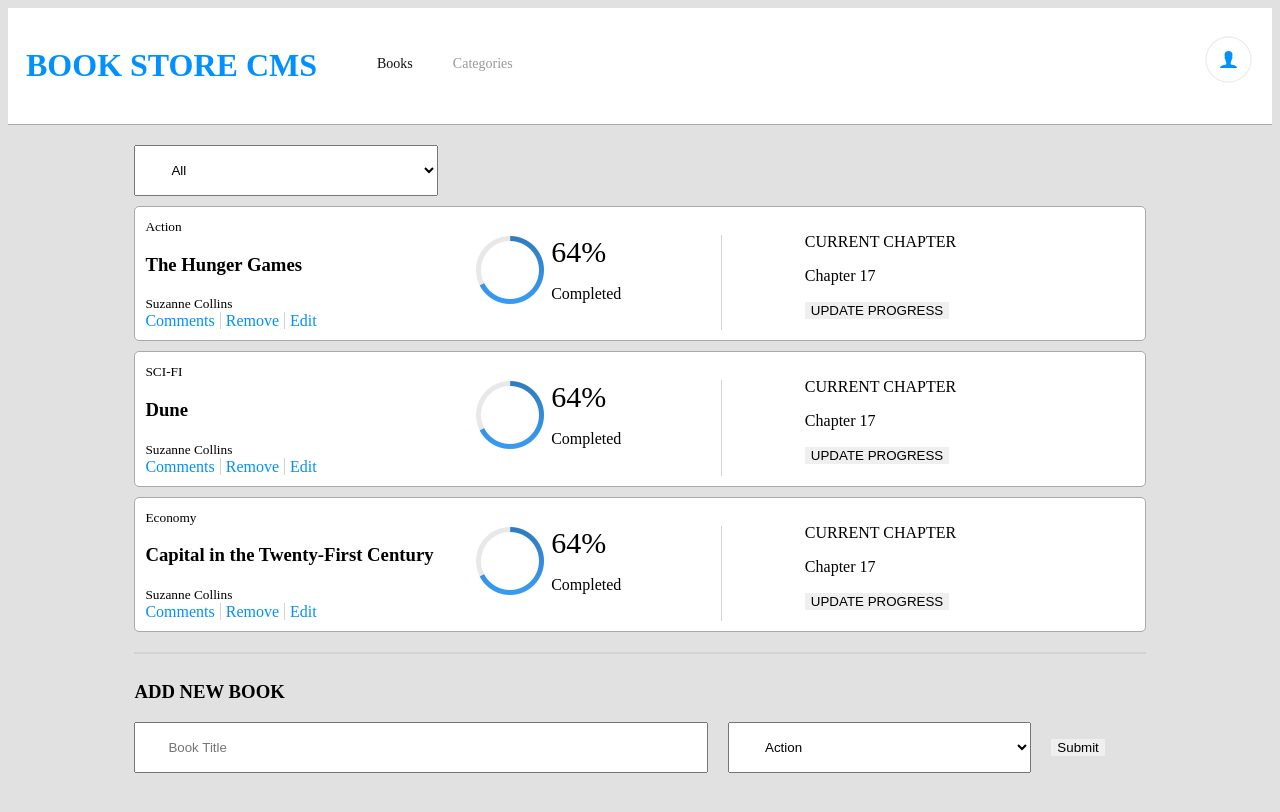
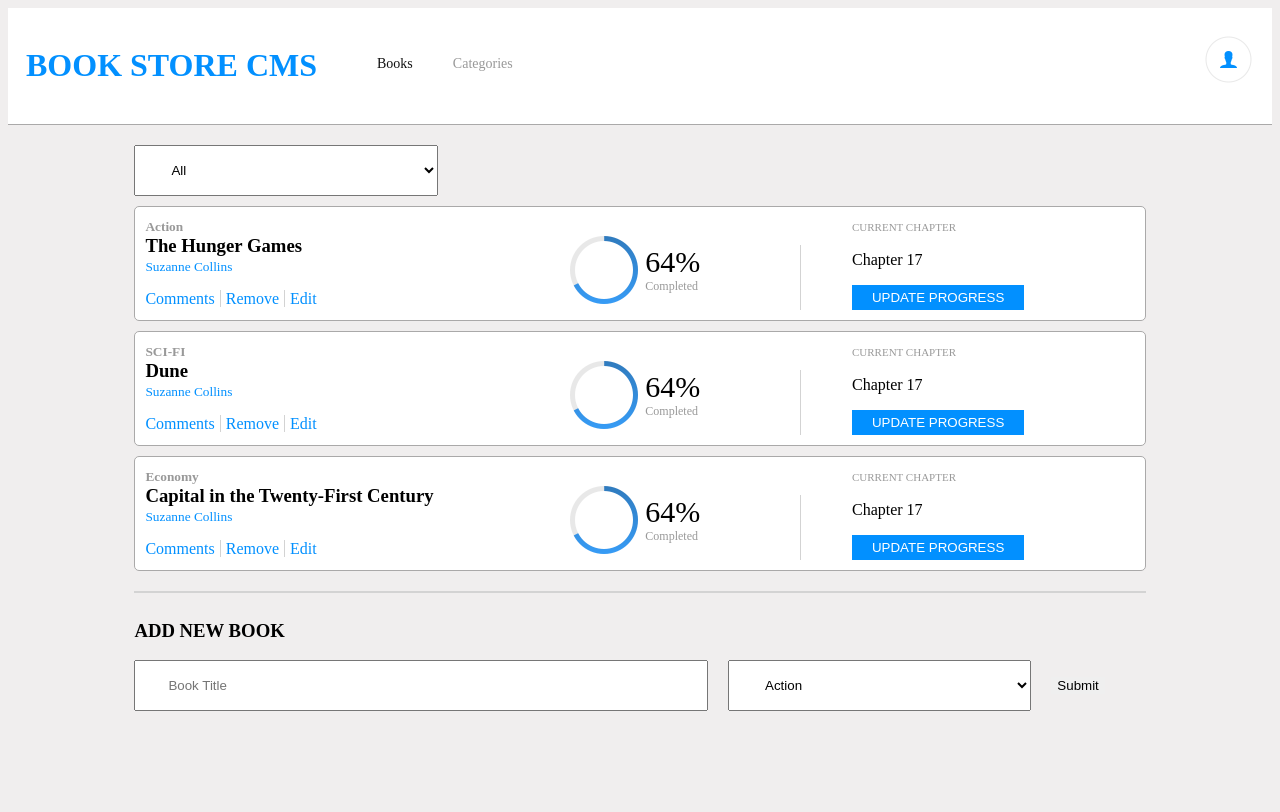
Before and after one commit to frankopkusianwar/bookstore, a React (Create React App) app: page / in a window 1280 px wide. Shown: the top 812 px of the page. Built offline with nearby package versions, Linux system fonts and the light colour scheme.

Commit message:
complete styling book3

```diff
--- a/src/components/Book.js
+++ b/src/components/Book.js
@@ -5,9 +5,9 @@ import sixtyfour from '../assets/sixtyfour.PNG'
 const Book = ({ book, removeBook }) => (
   <div className="book">
     <div>
-      <small>{ book.category }</small>
-      <h3>{ book.title }</h3>
-      <small>Suzanne Collins</small>
+      <small className="category1">{ book.category }</small>
+      <h3 className="book-tt">{ book.title }</h3>
+      <small className="author">Suzanne Collins</small>
       <div className="buttons">
         <a href="#">Comments</a>
         <a href="#" className="remove" onClick={() => removeBook(book)}>Remove</a>
@@ -21,8 +21,8 @@ const Book = ({ book, removeBook }) => (
         <p>Completed</p>
       </div>
     </div>
-    <div>
-      <p>CURRENT CHAPTER</p>
+    <div className="chapter">
+      <small>CURRENT CHAPTER</small>
       <p>Chapter 17</p>
       <button type='subit'>UPDATE PROGRESS</button>
     </div>
--- a/src/css/index.css
+++ b/src/css/index.css
@@ -1,5 +1,5 @@
 body {
-  background: rgb(226, 225, 225);
+  background: rgb(240, 238, 238);
 }
 .header {
   display: flex;
@@ -86,7 +86,7 @@ button {
 
 .book {
   display: grid;
-  grid-template-columns: 2fr 2fr 2fr;
+  grid-template-columns: 3fr 2fr 2fr;
   border: 0.2px solid rgb(170, 169, 169);
   background: white;
   margin: 10px 0;
@@ -104,10 +104,26 @@ button {
   border-right: 0.2px solid lightgray;
   padding-right: 100px;
 }
-.percent-text small:first-child {
+.percent-text {
+  margin-top: 10px;
+}
+.percent-text small {
   font-size: 30px;
 }
 
+.percent-text p {
+  color: #999;
+  margin-top: 0;
+  font-size: 12px;
+}
+
+.author {
+  color: #0290ff;
+}
+
+.buttons {
+  margin-top: 15px;
+}
 .buttons a {
   text-decoration: none;
   color: #0290ff;
@@ -120,3 +136,23 @@ button {
 .buttons a:last-child {
   padding-left: 5px;
 }
+
+.chapter button {
+  background-color:  #0290ff;
+  color: #fff;
+  padding: 5px 20px;
+}
+
+.chapter small {
+  color: #999;
+  font-size: 11px;
+}
+
+.category1 {
+  color: #999;
+  font-weight: bolder;
+}
+
+.book-tt {
+  margin: 0;
+}
```
